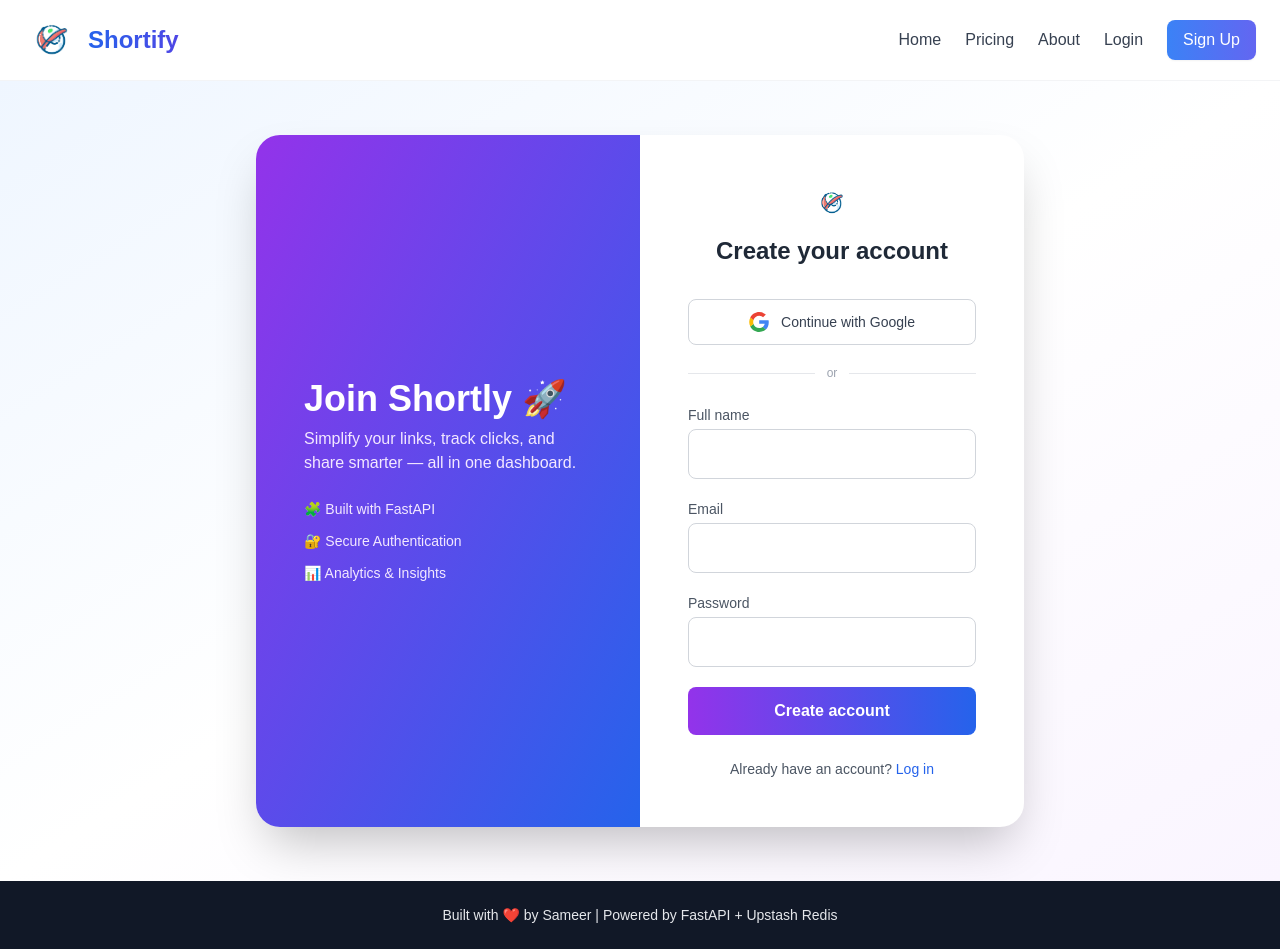
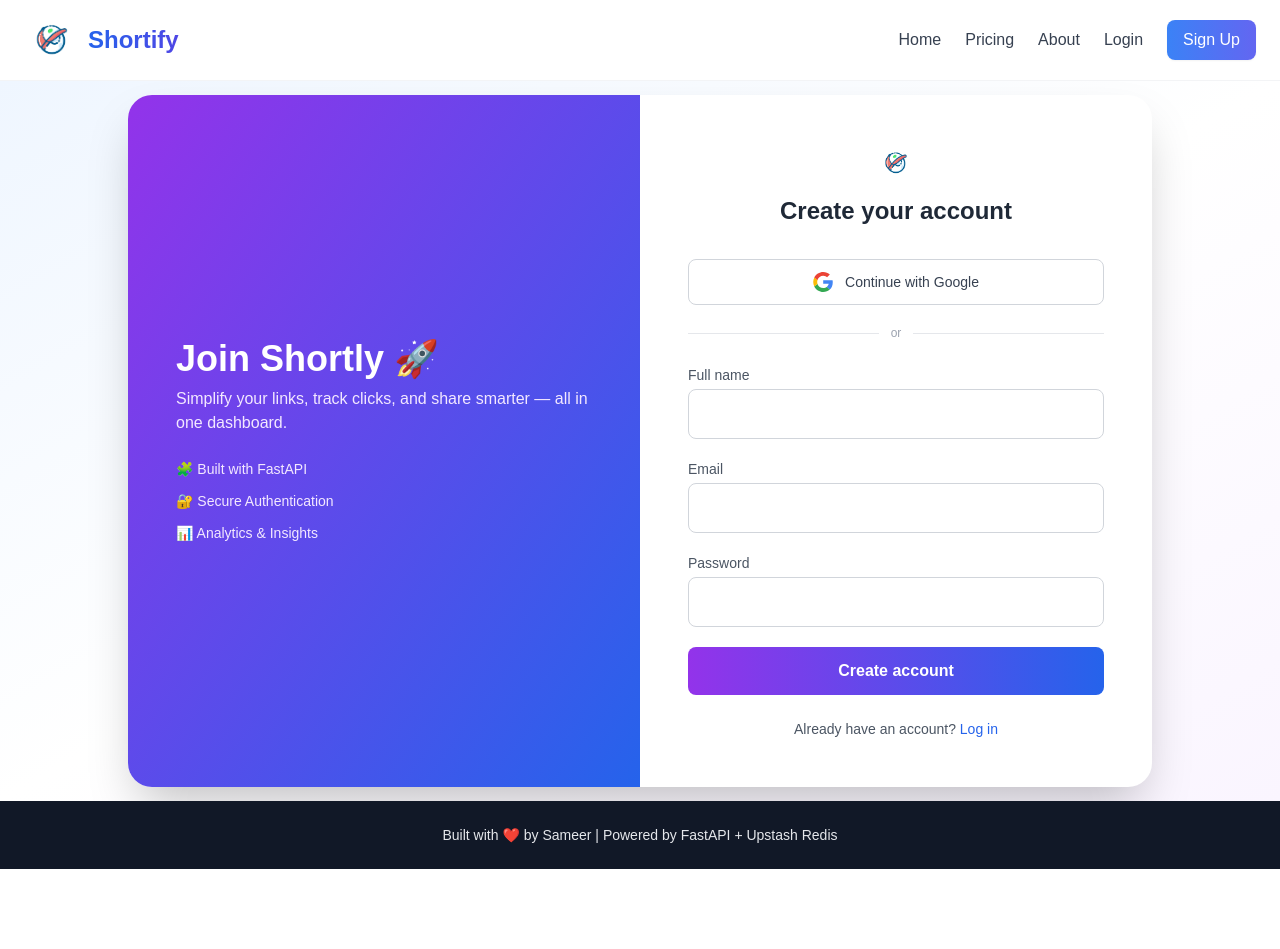
Before and after one commit to sk3577311/Pro_URL_Shortener, a FastAPI app: page /signup in a window 1280 px wide. After the commit the page ends 869 px from the top, so only its background shows below. Run offline with FastAPI, Linux system fonts and the light colour scheme; some libraries are stand-ins or nearby versions.

Commit message:
last commit 15/10/2025 v15

```diff
--- a/app/auth.py
+++ b/app/auth.py
@@ -15,8 +15,9 @@ oauth.register(
     name='google',
     client_id=os.getenv("GOOGLE_CLIENT_ID"),
     client_secret=os.getenv("GOOGLE_CLIENT_SECRET"),
-    server_metadata_url='https://accounts.google.com/.well-known/openid-configuration',
-    client_kwargs={'scope': 'openid email profile'},
+    access_token_url='https://oauth2.googleapis.com/token',
+    authorize_url='https://accounts.google.com/o/oauth2/v2/auth',
+    client_kwargs={'scope': 'openid email profile'}
 )
 router = APIRouter()
 
@@ -26,6 +27,7 @@ async def oauth_login(request: Request, provider: str):
     import sys
     print("🔁 Redirect URI being sent:", redirect_uri, file=sys.stdout, flush=True)
     client = oauth.create_client(provider)
+    print("GOOGLE_CLIENT_ID =", os.getenv("GOOGLE_CLIENT_ID"))
     return await client.authorize_redirect(request, redirect_uri)
 
 @router.get("/auth/{provider}/callback", name="auth_callback")
--- a/templates/base.html
+++ b/templates/base.html
@@ -18,7 +18,7 @@
   <link rel="icon" href="{{ url_for('static', path='img/icon.png') }}" type="image/png" sizes="32x32">
 </head>
 
-<body class="antialiased text-gray-800 bg-gray-50 flex flex-col min-h-screen">
+<body class="overflow-hidden text-gray-800 bg-gray-50 flex flex-col min-h-screen">
 
   <!-- NAVBAR -->
   <!-- <header class="bg-white shadow">
--- a/templates/login.html
+++ b/templates/login.html
@@ -1,8 +1,8 @@
 {% extends "base.html" %}
 {% block title %}Login — Shortly{% endblock %}
 {% block content %}
-<section class="h-screen flex items-center justify-center bg-gradient-to-br from-blue-50 via-white to-purple-50 overflow-hidden">
-  <div class="w-full max-w-3xl bg-white rounded-3xl shadow-2xl grid md:grid-cols-2 overflow-hidden">
+<section class="h-[calc(100vh-5rem)] flex items-center justify-center bg-gradient-to-br from-blue-50 via-white to-purple-50 overflow-hidden">
+  <div class="w-full max-w-5xl bg-white rounded-3xl shadow-2xl grid md:grid-cols-2 overflow-hidden">
     <!-- Left Panel -->
     <div class="hidden md:flex flex-col justify-center bg-gradient-to-br from-blue-600 to-purple-600 text-white p-12 space-y-6">
       <div>
--- a/templates/signup.html
+++ b/templates/signup.html
@@ -1,8 +1,8 @@
 {% extends "base.html" %}
 {% block title %}Sign up — Shortly{% endblock %}
 {% block content %}
-<section class="h-screen flex items-center justify-center bg-gradient-to-br from-blue-50 via-white to-purple-50 overflow-hidden">
-  <div class="w-full max-w-3xl bg-white rounded-3xl shadow-2xl grid md:grid-cols-2 overflow-hidden">
+<section class="h-[calc(100vh-5rem)] flex items-center justify-center bg-gradient-to-br from-blue-50 via-white to-purple-50 overflow-hidden">
+  <div class="w-full max-w-5xl bg-white rounded-3xl shadow-2xl grid md:grid-cols-2 overflow-hidden">
     <!-- Left Info Panel -->
     <div class="hidden md:flex flex-col justify-center bg-gradient-to-br from-purple-600 to-blue-600 text-white p-12 space-y-6">
       <div>
```
Also changed, not shown: 1 other file.
